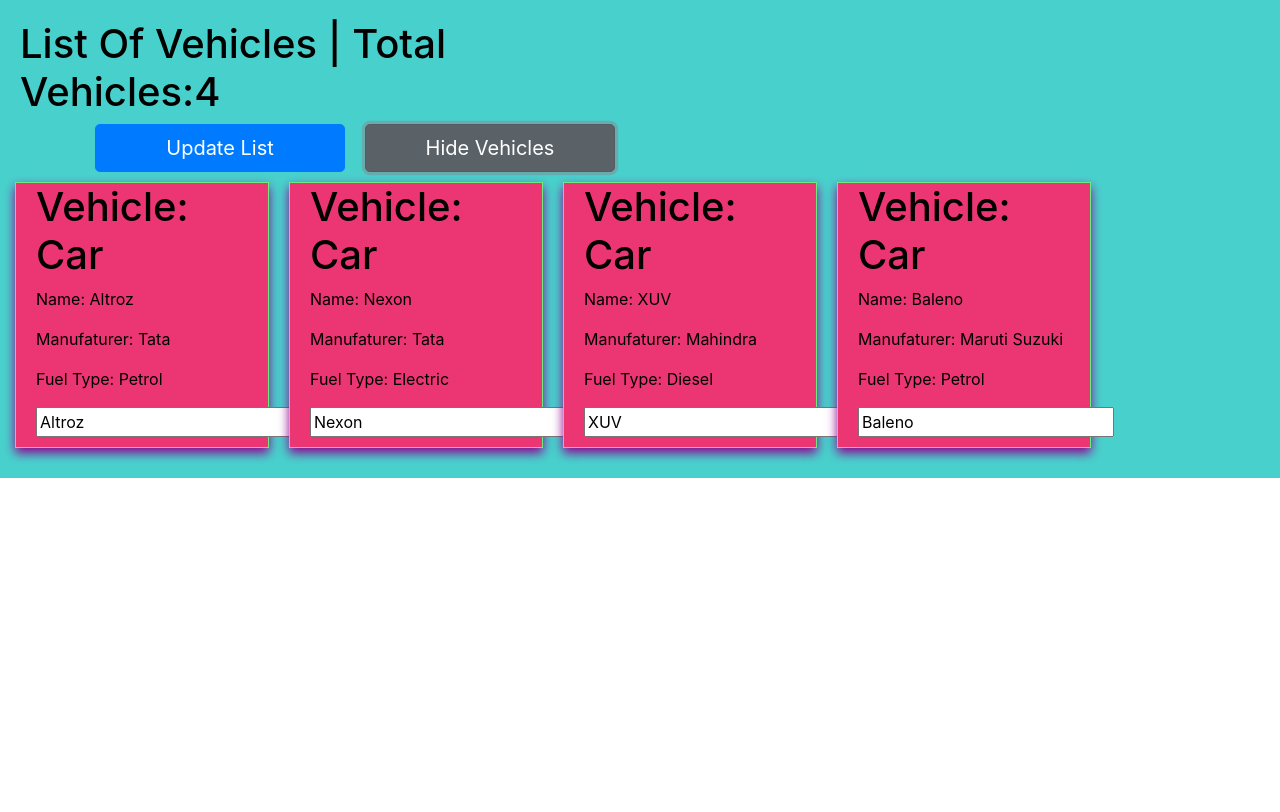
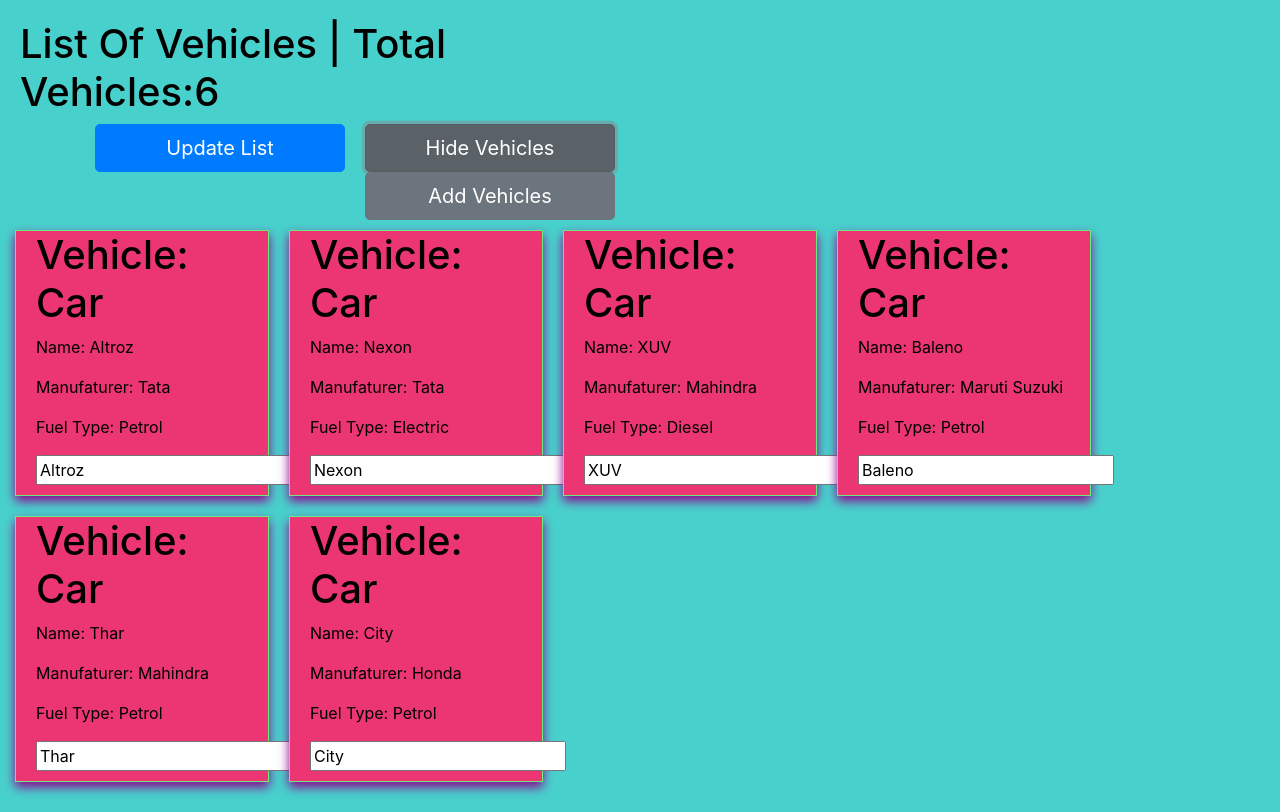
Before and after one commit to KetakiUbale/ReactPractice, a React (Create React App) app: page / in a window 1280 px wide. Both pictures are taken after a click on the button "Show Vehicle". Built offline with nearby package versions, Linux system fonts and the light colour scheme.

Commit message:
Add event handler added

```diff
--- a/src/App.js
+++ b/src/App.js
@@ -10,8 +10,10 @@
        { VehicleType: "Car", Name: "Nexon", Manufacturer: "Tata", FuelType: "Electric" },
        { VehicleType: "Car", Name: "XUV", Manufacturer: "Mahindra", FuelType: "Diesel" },
        { VehicleType: "Car", Name: "Baleno", Manufacturer: "Maruti Suzuki", FuelType: "Petrol" },
+       { VehicleType: "Car", Name: "Thar", Manufacturer: "Mahindra", FuelType: "Petrol" },
+       { VehicleType: "Car", Name: "City", Manufacturer: "Honda", FuelType: "Petrol" },
        ],
-        Count :4,
+        Count :6,
         showVehicle: true,
         showVehicleLable:"Show Vehicle"
  });
@@ -30,6 +32,23 @@
             showVehicleLable:vehicleState.showVehicleLable
         });
 }
+
+const AddVehicleHandler= (VehicleType) => {
+
+  const vehicleList=[...vehicleState.vehicles];
+  const newVehicle={VehicleType:"Car",Name:"Nexonnn",Manufacturer:"Tata",FuelType:"Electric"}
+  vehicleList.push(newVehicle);
+
+
+
+    setVehicleState ( {
+        vehicles:vehicleList,
+        Count:vehicleState.Count+1,
+        showVehicles :vehicleState.showVehicles,
+        showVehicleLable:vehicleState.showVehicleLable
+    });
+}
+
 
 const nameChangeHandler=(event)=>{
     setVehicleState({
@@ -66,44 +85,22 @@
   }
   let vehicleList=null;
   if(vehicleState.showVehicles){
-    vehicleList=<div className="row">
-    <Vehicle
-    VehicleType={vehicleState.vehicles[0].VehicleType}
-    Name={vehicleState.vehicles[0].Name}
-    Manufacturer={vehicleState.vehicles[0].Manufacturer}
-    FuelType={vehicleState.vehicles[0].FuelType}
+    vehicleList=(<div className="row">
+    {
+    vehicleState.vehicles.map(vehicleItem=> {
+     return <Vehicle
+    VehicleType={vehicleItem.VehicleType}
+    Name={vehicleItem.Name}
+    Manufacturer={vehicleItem.Manufacturer}
+    FuelType={vehicleItem.FuelType}
     updateClick={updateHandler}
-    nameChanged={nameChangeHandler}>
-
-    </Vehicle>
-
-
-     <Vehicle
-     VehicleType={vehicleState.vehicles[1].VehicleType}
-     Name={vehicleState.vehicles[1].Name}
-     Manufacturer={vehicleState.vehicles[1].Manufacturer}
-     FuelType={vehicleState.vehicles[1].FuelType}>
-
-     </Vehicle>
-
-     <Vehicle VehicleType={vehicleState.vehicles[2].VehicleType}
-     Name={vehicleState.vehicles[2].Name}
-     Manufacturer={vehicleState.vehicles[2].Manufacturer}
-     FuelType={vehicleState.vehicles[2].FuelType}>
-
-     </Vehicle>
-
-     <Vehicle VehicleType={vehicleState.vehicles[3].VehicleType}
-     Name={vehicleState.vehicles[3].Name}
-     Manufacturer={vehicleState.vehicles[3].Manufacturer}
-     FuelType={vehicleState.vehicles[3].FuelType}>
-
-     </Vehicle>
-     </div>
-
-  }
-
-
+    nameChanged={nameChangeHandler}
+ />
+    })
+    }
+    </div>
+    );
+}
    return (
         <div className="App container-fluid">
           <div className="row">
@@ -113,6 +110,7 @@
                   <div className="col-lg-6 buttonDiv">
                     <button className="btn btn-primary btn-lg buttonUpdate" onClick={updateHandler}>Update List</button>
                     <button className="btn btn-secondary btn-lg buttonUpdate" onClick={toggleVehicleListHandler}>{vehicleState.showVehicleLable}</button>
+                    <button className="btn btn-secondary btn-lg buttonUpdate" onClick={AddVehicleHandler}>Add Vehicles</button>
                  </div>
               </div>
               {vehicleList}
```
Also changed, not shown: 1 other file (tests, documents, lock files or other folders).
